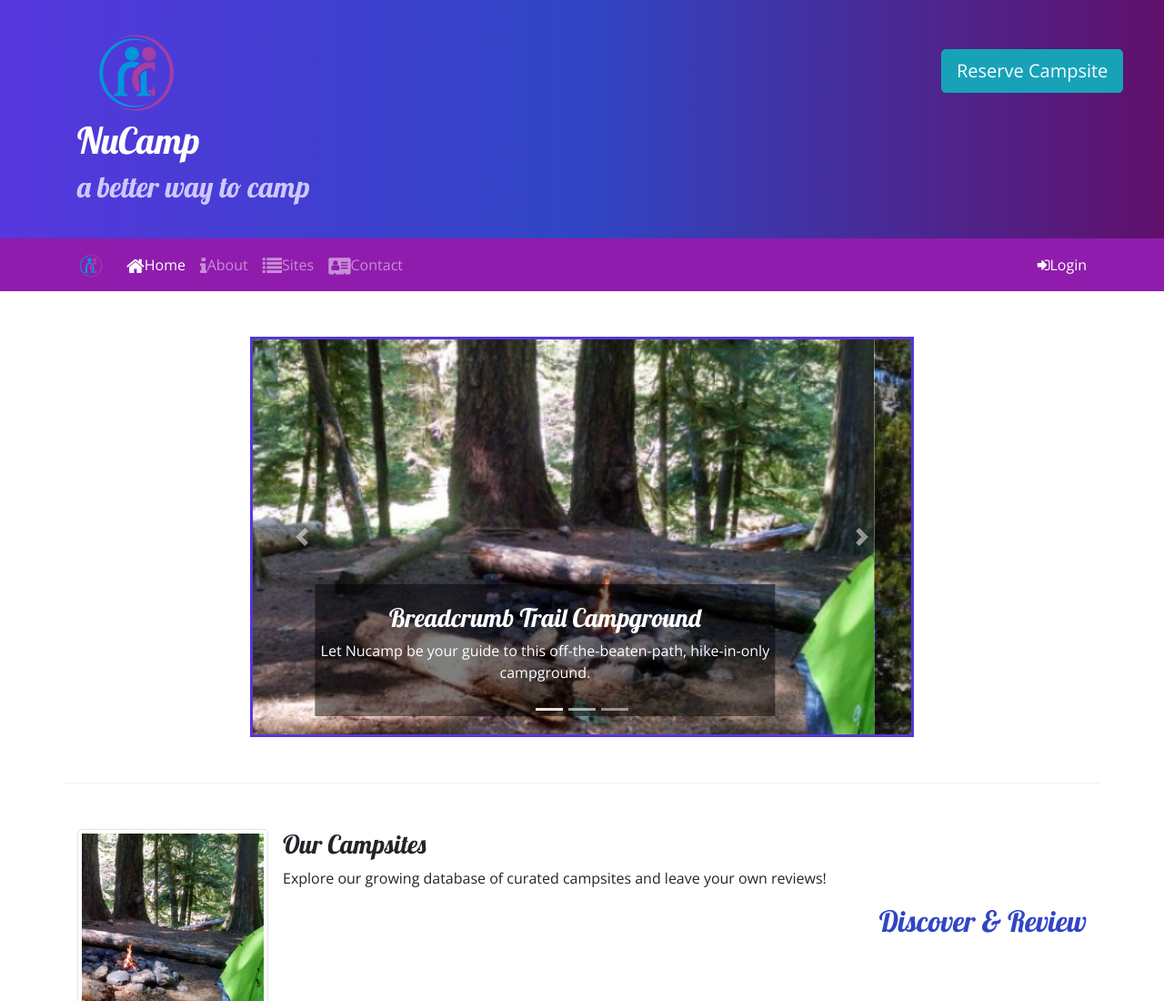
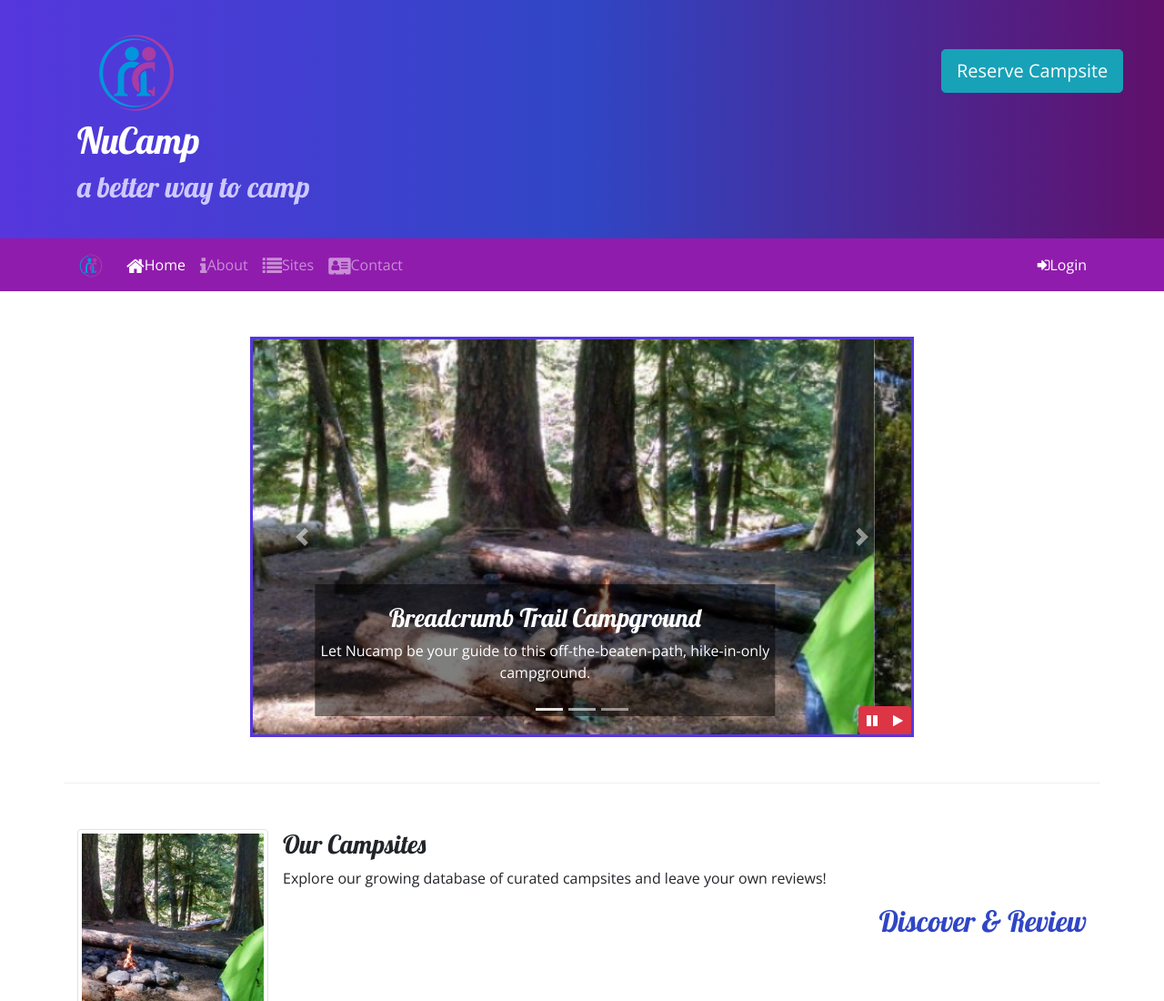
Before and after one commit to zizzkt/Nucamp-site, a website: page index.html in a window 1280 px wide. Shown: the top 1100 px of the page at 91% size. Drawn offline with nearby package versions, Linux system fonts and the light colour scheme.

Commit message:
Bootstrap and jQuery Part 1

```diff
--- a/css/style.css
+++ b/css/style.css
@@ -50,3 +50,10 @@ header h2 {
 .carousel {
     border: solid #5637DD;
 }
+
+#carouselButton {
+    position: absolute;
+    right: 0;
+    bottom:0;
+    z-index: 100;
+}
--- a/index.html
+++ b/index.html
@@ -30,7 +30,7 @@
             </div>
     </header>
 
-    <!-- todo ----------------------------------------------RESEVATION MODAL ----------------------------------------------------->
+    <!--  ----------------------------------------------RESEVATION MODAL ----------------------------------------------------->
     <div id="reserveModal" class="modal fade " role="dialog">
         <div class="modal-dialog modal-lg" role="document">
             <div class="modal-content">
@@ -156,6 +156,14 @@
                                     <span class="carousel-control-next-icon"></span>
                                     <span class="sr-only">Next</span>
                                 </a>
+                                <div class="btn-group " id="carouselButton">
+                                    <button class="btn btn-sm btn-danger" id="carouselPause">
+                                        <i class="fa fa-pause"></i>
+                                    </button>
+                                    <button class="btn btn-sm btn-danger" id="carouselPlay">
+                                        <i class="fa fa-play"></i>
+                                    </button>
+                                </div>
                         </div>
                     </div>
                 </div>
@@ -252,7 +260,21 @@
    <script src="node_modules/bootstrap/dist/js/bootstrap.min.js"></script>
 
 
-<!-- Script function for tootip -->
+<!-- Script for Jquery-->
+
+<script>
+    $(function(){
+       $(".carousel").carousel({ interval: 2000} );
+       $("#carouselPause").click(function(){
+        // $(".carousel").carousel("pause"); NEED CLARIFICATION
+          $(".carousel").carousel({ interval: 2000, pause: "false" });
+
+       });
+       $("#carouselPlay").click(function(){
+         $(".carousel").carousel("cycle");
+       });
+    })
+</script>
 
 
 
```
